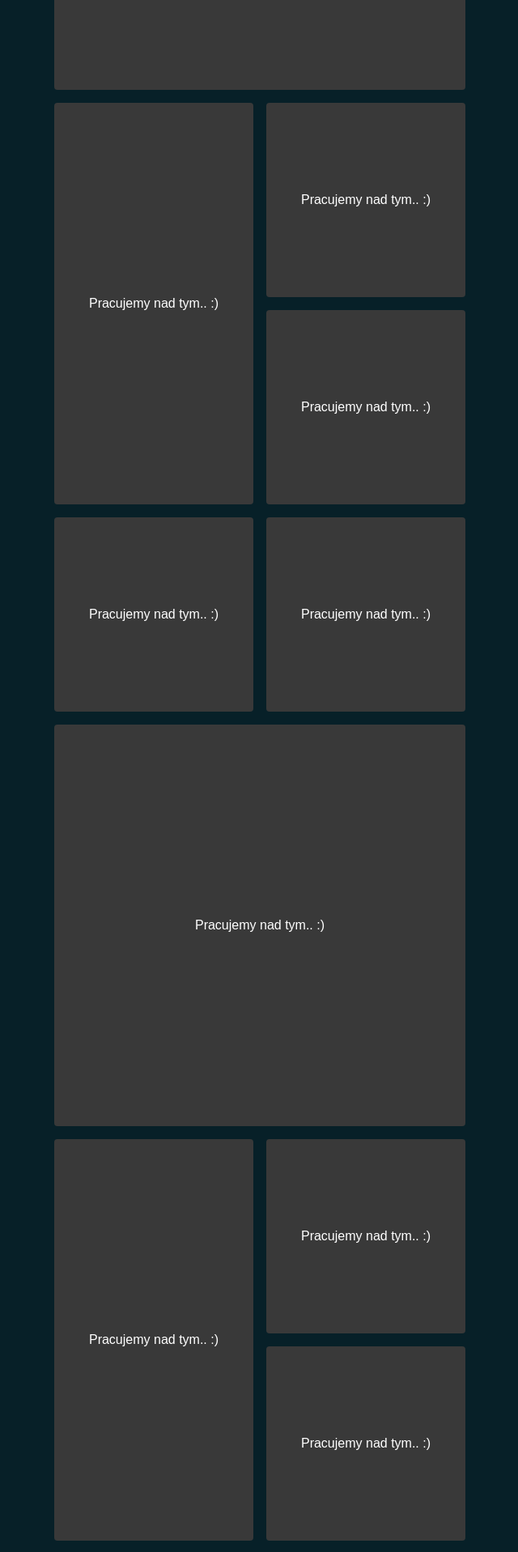
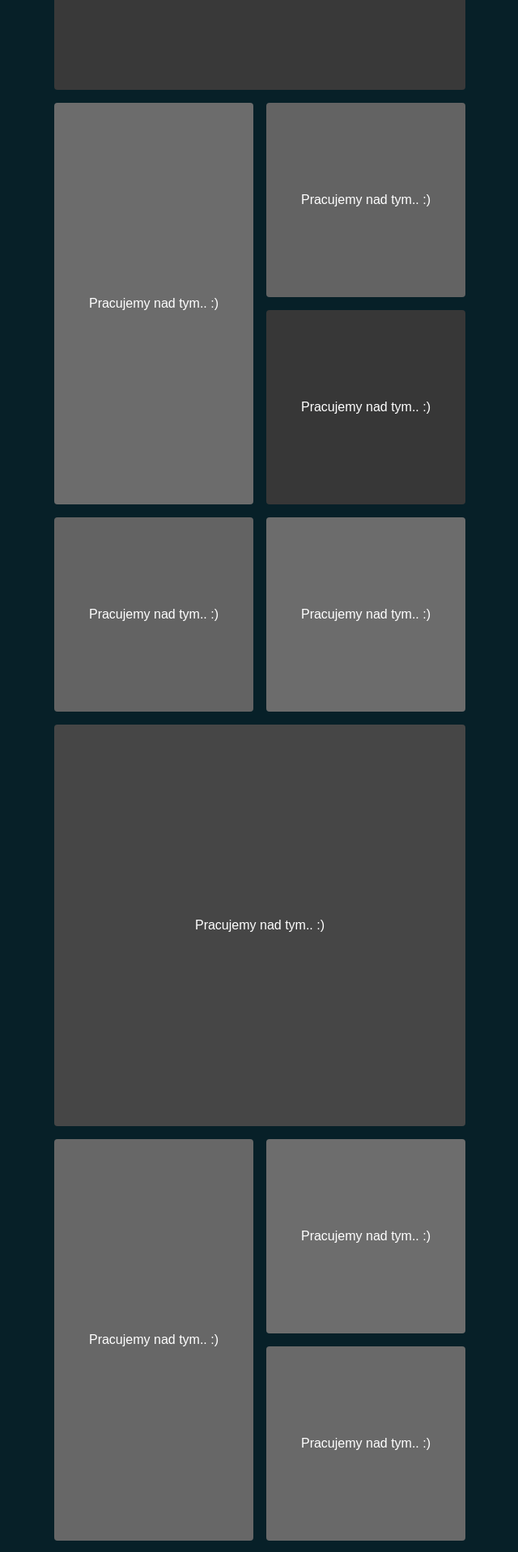
Before and after one commit to Anathretic/nietypowa-sowa-website, a React (Vite) app: page /galeria-prac in a window 1280 px wide. Shown: the part 660-2577 px from the top of the page at 81% size, without its empty margins (319-959 px from the left). Built offline with nearby package versions, Linux system fonts and the light colour scheme; a web font is replaced by a local one.

Commit message:
Added some minor features before release

```diff
--- a/src/index.css
+++ b/src/index.css
@@ -81,7 +81,6 @@ body {
 
 .card-with-bg {
 	background-color: #353535;
-	animation: loading 1s infinite alternate;
 }
 
 @keyframes loading {
--- a/src/sections/Aerograph.jsx
+++ b/src/sections/Aerograph.jsx
@@ -9,7 +9,7 @@ const Aerograph = () => {
 			className='relative flex w-full justify-center items-center max-md:pt-[50px] pt-[40px] text-white'>
 			<div className='w-full flex flex-col items-center md:p-20 py-12 px-4'>
 				<div className='w-full max-w-[1400px] flex flex-1 justify-center items-center xl:items-end flex-col mf:ml-2'>
-					<h2 className='w-full max-w-[580px] 2xl:max-w-[750px] text-4xl sm:text-5xl mf:text-6xl py-1 max-rsm:text-left text-center xl:text-left z-10'>
+					<h2 className='w-full max-w-[530px] 2xl:max-w-[750px] text-4xl sm:text-5xl mf:text-6xl py-1 max-rsm:text-left text-center xl:text-left z-10'>
 						<img className='w-full' src={AerographHeader} alt='Tytuł sekcji z opisem czym jest aerograf' />
 					</h2>
 				</div>
@@ -23,7 +23,7 @@ const Aerograph = () => {
 						<img className='absolute right-[17rem] z-0 bottom-[-10rem]' src={PaintSplatterImage} alt='' />
 						<img className='absolute right-[42rem] z-20 bottom-[12rem]' src={PaintSplatterImage} alt='' />
 					</div>
-					<p className='w-full max-w-[500px]'>
+					<p className='w-full max-w-[500px] md:ml-5 lg:ml-8 2xl:ml-0'>
 						Aerograf to precyzyjne narzędzie pneumatyczne, używane do rozpylania farby, lakieru lub innych płynów.
 						Działa na zasadzie mieszania sprężonego powietrza z farbą, co pozwala na tworzenie równomiernych, cienkich
 						warstw barwnika na powierzchniach. Jest powszechnie stosowany w branży motoryzacyjnej, szczególnie przy
--- a/src/sections/Contact.jsx
+++ b/src/sections/Contact.jsx
@@ -82,13 +82,16 @@ const Contact = () => {
 						<br />
 						<p className='mb-2'>A jeśli chcesz skontaktować się w inny sposób skorzystaj z danych poniżej:</p>
 						<br />
-						<p className='mb-2 underline underline-offset-4'>
-							<span className='not-italic'>E-mail:</span>{' '}
+						<p className='mb-2'>
+							<span className='pr-[10px]'>⚬</span>
 							<MailToButton label='nietypowasowa@gmail.com' mailto='mailto:nietypowasowa@gmail.com' />
+							<span className='pl-[10px]'>⚬</span>
 						</p>
 						<br />
-						<p className='mb-2 underline underline-offset-4'>
-							<span className='not-italic'>Telefon:</span> +48 577 738 995
+						<p className='mb-2'>
+							<span className='pr-[10px]'>⚬</span>
+							+48 577 738 995
+							<span className='pl-[10px]'>⚬</span>
 						</p>
 						<br />
 						<p className='mb-2'>
--- a/src/sections/Offer.jsx
+++ b/src/sections/Offer.jsx
@@ -13,12 +13,12 @@ const Offer = () => {
 					alt=''
 				/>
 				<div className='w-full max-w-[1400px] flex flex-1 justify-center items-center xl:items-start flex-col mf:ml-2'>
-					<h2 className='w-full max-w-[500px] 2xl:max-w-[625px] text-4xl sm:text-5xl mf:text-6xl py-1 max-rsm:text-left text-center xl:text-left z-10'>
+					<h2 className='w-full max-w-[450px] 2xl:max-w-[625px] text-4xl sm:text-5xl mf:text-6xl py-1 max-rsm:text-left text-center xl:text-left z-10'>
 						<img className='w-full' src={OfferHeader} alt='Tytuł sekcji z opisem wykonywanych usług' />
 					</h2>
 				</div>
 				<div className='w-full max-w-[1400px] flex justify-center items-center flex-col xl:flex-row xl:justify-between xl:ml-10 pt-20 pb-32 xl:pb-48 text-base mf:text-lg'>
-					<p className='w-full max-w-[450px]'>
+					<p className='w-full max-w-[450px] md:ml-5 2xl:ml-0'>
 						Oferujemy profesjonalne lakierowanie wszelakich kasków i motocykli przy użyciu techniki aerografu, która
 						pozwala na tworzenie oryginalnych kompozycji. Nasze usługi obejmują odświeżenie wyglądu, jak i wykonanie
 						unikalnych grafik dopasowanych do Twojego stylu. Każde zamówienie jest realizowane indywidualnie, więc masz
--- a/src/subpages/GallerySubpage.jsx
+++ b/src/subpages/GallerySubpage.jsx
@@ -17,40 +17,40 @@ const GallerySubpage = () => {
 				</div>
 				<div className='scroll-mt-[120px] max-w-[1000px] w-full max-lg:w-11/12 z-10'>
 					<div className='image-mosaic w-full'>
-						<div className='card card-tall card-wide card-with-bg'>
+						<div className='card card-tall card-wide card-with-bg animate-[loading_1s_alternate_infinite]'>
 							<span>Pracujemy nad tym.. :)</span>
 						</div>
-						<div className='card card-tall card-with-bg'>
+						<div className='card card-tall card-with-bg animate-[loading_1.25s_alternate_infinite]'>
 							<span>Pracujemy nad tym.. :)</span>
 						</div>
-						<div className='card card-with-bg'>
+						<div className='card card-with-bg animate-[loading_1.75s_alternate_infinite]'>
 							<span>Pracujemy nad tym.. :)</span>
 						</div>
-						<div className='card card-with-bg'>
+						<div className='card card-with-bg animate-[loading_1.5s_alternate_infinite]'>
 							<span>Pracujemy nad tym.. :)</span>
 						</div>
-						<div className='card card-with-bg'>
+						<div className='card card-with-bg animate-[loading_1.75s_alternate_infinite]'>
 							<span>Pracujemy nad tym.. :)</span>
 						</div>
-						<div className='card card-with-bg'>
+						<div className='card card-with-bg animate-[loading_1.25s_alternate_infinite]'>
 							<span>Pracujemy nad tym.. :)</span>
 						</div>
-						<div className='card card-tall card-wide card-with-bg'>
+						<div className='card card-tall card-wide card-with-bg animate-[loading_1.6s_alternate_infinite]'>
 							<span>Pracujemy nad tym.. :)</span>
 						</div>
-						<div className='card card-tall card-with-bg'>
+						<div className='card card-tall card-with-bg animate-[loading_1.8s_alternate_infinite]'>
 							<span>Pracujemy nad tym.. :)</span>
 						</div>
-						<div className='card card-with-bg'>
+						<div className='card card-with-bg animate-[loading_2s_alternate_infinite]'>
 							<span>Pracujemy nad tym.. :)</span>
 						</div>
-						<div className='card card-with-bg'>
+						<div className='card card-with-bg animate-[loading_1.3s_alternate_infinite]'>
 							<span>Pracujemy nad tym.. :)</span>
 						</div>
-						<div className='card card-with-bg'>
+						<div className='card card-with-bg animate-[loading_1.25s_alternate_infinite]'>
 							<span>Pracujemy nad tym.. :)</span>
 						</div>
-						<div className='card card-with-bg'>
+						<div className='card card-with-bg animate-[loading_1s_alternate_infinite]'>
 							<span>Pracujemy nad tym.. :)</span>
 						</div>
 					</div>
--- a/src/subpages/PrivacyPolicy.jsx
+++ b/src/subpages/PrivacyPolicy.jsx
@@ -4,7 +4,6 @@ const PrivacyPolicy = () => {
 	const policyBoxStyle = 'p-3 mt-5 max-[360px]:w-full w-9/12 md:w-2/3 lg:w-1/2';
 
 	return (
-		<main>
 		<section className='flex justify-center items-center flex-col min-h-[83vh] md:min-h-[90vh] p-5 text-white text-sm md:text-base pt-[120px]'>
 			<div className={policyBoxStyle}>
 				<p className='mb-3 font-bold'>1. Administrator danych</p>
@@ -62,7 +61,6 @@ const PrivacyPolicy = () => {
 				</p>
 			</div>
 		</section>
-		</main>
 	);
 };
 
```
Also changed, not shown: src/sections/Gallery.jsx (+10 -8 lines). Lines whose indentation alone changed are shown as unchanged.
